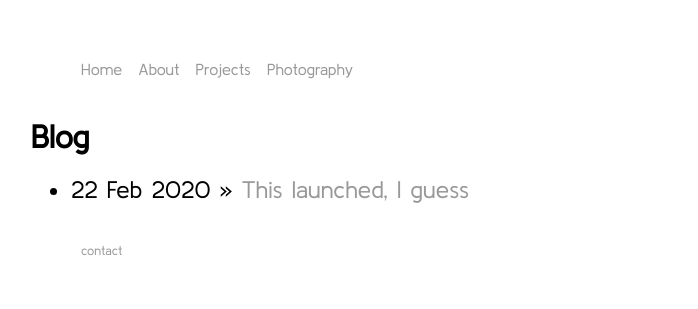
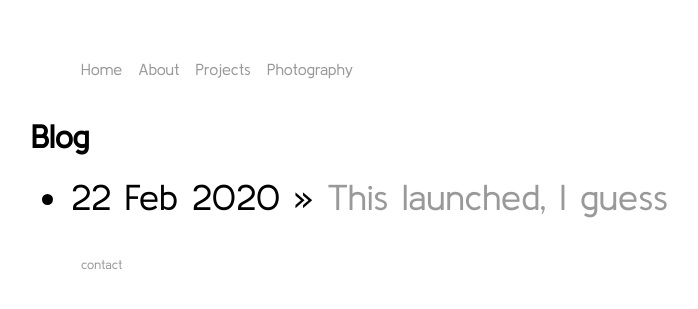
Before and after one commit to lyontyger/lyontyger.github.io, a Jekyll site: the page built from blog/index.html, in a window 1280 px wide. Shown: the top 309 px of the page, without its empty margins (161-859 px from the left). Built offline with Jekyll 4.4.1, drawn with Linux system fonts in a browser that asks for light colours.

Commit message:
Update main.css

```diff
--- a/css/main.css
+++ b/css/main.css
@@ -33,8 +33,14 @@ footer {
     font-size: .8em;
 }
 
-ul{
+ul {
     font-family: 'Kulim Park', sans-serif;
     margin: 20px auto 40px;
     font-size: 1.5em;
 }
+
+li {
+    font-family: 'Kulim Park', sans-serif;
+    margin: 20px auto 40px;
+    font-size: 1.5em;
+}
```
